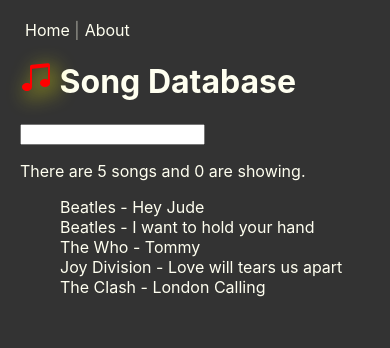
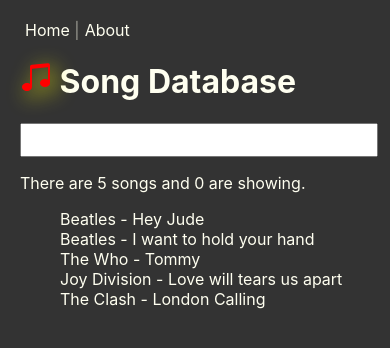
Before and after one commit to Pierluigi10/songdatabase, a React (Create React App) app: page / in a window 390 px wide. Shown: the top 348 px of the page. Built offline with nearby package versions, Linux system fonts and the light colour scheme.

Commit message:
media query and find  disc icon

```diff
--- a/src/App.css
+++ b/src/App.css
@@ -44,3 +44,22 @@
 .iconMusic:hover {
   color: grey;
 }
+
+/* smartphone view */
+@media (max-width: 577px) {
+  h1.title {
+    font-size: 2em;
+  }
+
+  input.inputBox {
+    width: 100%;
+    font-size: 1.5em;
+  }
+}
+
+/* computer/table view */
+@media (min-width: 578px) {
+  .mainGraphic {
+    box-shadow: 10px 10px 5px grey;
+  }
+}
--- a/src/App.js
+++ b/src/App.js
@@ -4,6 +4,7 @@
 import { Switch, Route, Link } from "react-router-dom";
 import About from "./components/about";
 import { BsMusicNoteBeamed } from "react-icons/bs";
+import { SiDiscogs} from "react-icons/si";
 
 function App() {
   const [searchText, setSearchtext] = useState("");
@@ -34,11 +35,15 @@
           <About />
         </Route>
         <Route path="/">
-          <h1>
+          <h1 className="title">
             <BsMusicNoteBeamed className="iconMusic" /> Song Database
           </h1>
           <div>
-            <input type="text" onChange={(e) => searchSongs(e.target.value)} />
+            <input
+              type="text"
+              className="inputBox"
+              onChange={(e) => searchSongs(e.target.value)}
+            />
           </div>
           <p>
             There are {songs.length} songs and{" "}
```
